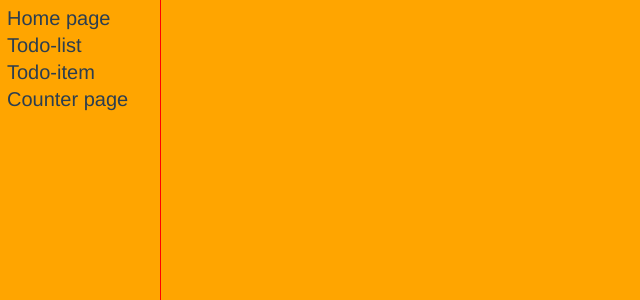
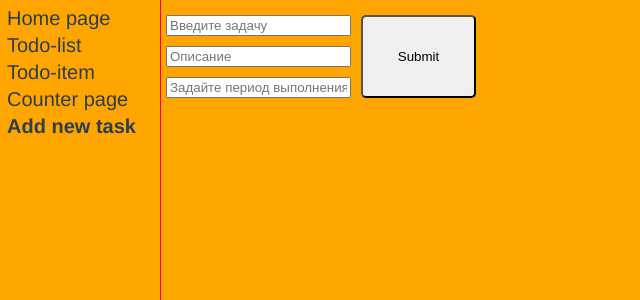
Before and after one commit to Longraf/vue-cli-learning, a Vue app: page /#/new-task in a window 1280 px wide. Shown: the top 300 px of the page, without its empty margins (0-640 px from the left). Built offline with nearby package versions, Linux system fonts and the light colour scheme.

Commit message:
addNew task not work on other page

```diff
--- a/router/pages/todo-list.vue
+++ b/router/pages/todo-list.vue
@@ -1,11 +1,11 @@
 <template>
 	<div class="vue-app__container">
 		<Caption :caption="caption" :tasksCount="tasks ? tasks.length : 0"/>
-		<AddNewTask v-on:newTask="CreateNewTask"/>
+<!--		<AddNewTask v-on:newTask="CreateNewTask"/>-->
 		<MyTask :key="task.id" :task="task" :tasks="tasks" v-for="task in tasks" v-on:changeTask="ChangeTask"
 				v-on:delTask="DeleteTask"/>
 
-		<button @click="isShowModal = true " type="button">Показать модальное окно</button>
+<!--		<button @click="isShowModal = true " type="button">Показать модальное окно</button>-->
 		<ModalWindow :newTask="newTask" @click="isShowModal = !isShowModal" v-if="isShowModal"
 		v-on:ClosePopup="isShowModal = false" v-on:changeTask="ChangeOldTask" v-on:delTask="DeleteTask"/>
 	</div>
@@ -15,13 +15,13 @@
 
 	import Caption from "../../src/components/Caption";
 	import MyTask from "../../src/components/MyTask";
-	import AddNewTask from "../../src/components/AddNewTask";
+	// import AddNewTask from "../../src/components/AddNewTask";
 	import ModalWindow from "../../src/components/ModalWindow";
 
     export default {
         name: "todo-list",
 		components: {
-			AddNewTask,
+			// AddNewTask,
 			Caption,
 			MyTask,
 			ModalWindow
@@ -57,6 +57,7 @@
 		},
 		methods: {
 			CreateNewTask(data) {
+				console.log('CreateNewTask')
 				if (this.tasks == null) {
 					this.tasks = [];
 				}
--- a/router/router.js
+++ b/router/router.js
@@ -5,6 +5,7 @@ import index from '../router/pages/index';
 import todoList from '../router/pages/todo-list';
 import todoItem from '../router/pages/todo-item';
 import Counter from "../router/pages/counter";
+import AddNewTask from "../src/components/AddNewTask";
 
 
 Vue.use(VueRouter);
@@ -15,9 +16,7 @@ let router = new VueRouter({
             path: '/',
             name: 'index',
             component: index,
-            props: {
-
-            }
+            props: {}
         },
         {
             path: '/todo-list',
@@ -34,6 +33,11 @@ let router = new VueRouter({
             name: 'counter',
             component: Counter
         },
+        {
+            path: '/new-task',
+            name: 'new-task',
+            component: AddNewTask,
+        }
 
     ]
 });
--- a/src/components/AddNewTask.vue
+++ b/src/components/AddNewTask.vue
@@ -2,10 +2,10 @@
 	<div class="vue-app__input-value">
 		<!--        <p>{{newTask.task}}</p>-->
 		<div class="vue-app__input-value-wrapper">
-			<input class="vue-app__input" placeholder="Введите задачу" type="text"
-				v-bind:class="newTask.taskError ? 'input__red' : '' " v-model="newTask.task">
-			<input class="vue-app__input" placeholder="Описание" type="text" v-model="newTask.desc">
-			<input class="vue-app__input" placeholder="Задайте период выполнения" type="text" v-model="newTask.executionPeriod ">
+			<input class="vue-app__input" placeholder="Введите задачу" type="text" v-model="task"
+				v-bind:class="taskError ? 'input__red' : '' ">
+			<input class="vue-app__input" placeholder="Описание" type="text" v-model="desc">
+			<input class="vue-app__input" placeholder="Задайте период выполнения" type="text" v-model="executionPeriod ">
 		</div>
 		<input @click="addTask()" class="btn btn__submit  btn__default--h51" type="submit">
 	</div>
@@ -14,36 +14,32 @@
 <script>
     export default {
         name: 'AddNewTask',
-        props: {
-            tasks: Array
-        },
         data() {
             return {
-                newTask: {
-                    task: '',
-                    desc: '',
-                    taskError: false,
-                    isComplete: false,
-					executionPeriod: ''
-                }
+                task: '',
+				desc: '',
+				taskError: false,
+				isComplete: false,
+				executionPeriod: '',
             }
         },
         methods: {
             addTask() {
-                if (this.newTask.task == '') {
-                    return this.newTask.taskError = true;
+                if (this.task == '') {
+                    return this.taskError = true;
                 } else {
-                    this.newTask.taskError = false;
+                    this.taskError = false;
                 }
                 this.$emit('newTask', {
-                    isComplete: this.newTask.isComplete,
-                    task: this.newTask.task,
-                    desc: this.newTask.desc,
-					executionPeriod: this.newTask.executionPeriod,
+                    isComplete: this.isComplete,
+                    task: this.task,
+                    desc: this.desc,
+					executionPeriod: this.executionPeriod,
                 });
-                this.newTask.task = '';
-                this.newTask.desc = '';
-                this.newTask.executionPeriod = '';
+                console.log('addNew = ' + this.task)
+                this.task = '';
+                this.desc = '';
+                this.executionPeriod = '';
             },
         }
     }
--- a/src/components/Sidebar.vue
+++ b/src/components/Sidebar.vue
@@ -5,6 +5,7 @@
         <router-link class="vue-app__sidebar-list" to="/todo-list">Todo-list</router-link>
         <router-link class="vue-app__sidebar-list" to="/todo-item">Todo-item</router-link>
         <router-link class="vue-app__sidebar-list" to="/counter">Counter page</router-link>
+        <router-link class="vue-app__sidebar-list" to="/new-task">Add new task</router-link>
 <!--        <ul>-->
 
 <!--            <li class="vue-app__sidebar-list">-->
```
